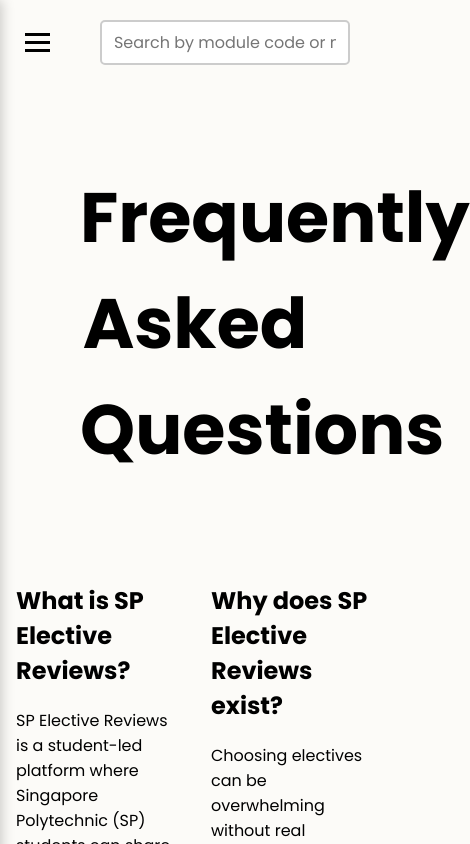
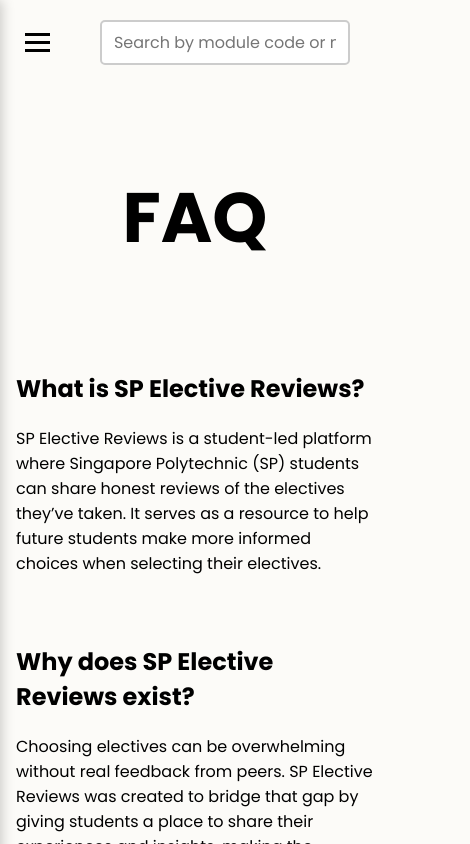
Before and after one commit to AidanG-05/sp-elective-site, a React (Vite) app in the folder elective-site/: page /faq in a window 390 px wide. Shown: the top 844 px of the page, 470 px wide, since content can reach past the window. Built offline with nearby package versions, Linux system fonts and the light colour scheme.

Commit message:
footer changes and faq title update

```diff
--- a/elective-site/src/SearchResults.jsx
+++ b/elective-site/src/SearchResults.jsx
@@ -3,6 +3,7 @@ import { useLocation } from "react-router-dom";
 import ModuleCard from "./components/moduleCard";
 import Hamburger from "./components/hamburger";
 import SearchBar from "./components/searchBar";
+import Footer from "./components/footer";
 
 
 function SearchResults() {
@@ -45,6 +46,9 @@ function SearchResults() {
         )}
       </div>
     </div>
+    <div className="footer-container">
+        <Footer />
+      </div>
     </>
   );
 }
--- a/elective-site/src/components/footer.jsx
+++ b/elective-site/src/components/footer.jsx
@@ -5,7 +5,7 @@ function Footer() {
     const DoverPoly = <a href="https://www.instagram.com/dover_poly?utm_source=ig_web_button_share_sheet&igsh=ZDNlZDc0MzIxNw==" style={{ color: '#e34066', fontWeight:'bold' }}>Dover Poly Team</a>;
 
     return (
-        <footer>
+        <footer className="footer-text">
             Created by {aidan} • {theyan} • {DoverPoly}
         </footer>
     );
--- a/elective-site/src/faq.jsx
+++ b/elective-site/src/faq.jsx
@@ -1,5 +1,6 @@
 import Hamburger from "./components/hamburger";
 import SearchBar from "./components/searchBar";
+import Footer from "./components/footer";
 
 function FAQ() {
   const faqs = [
@@ -52,7 +53,7 @@ function FAQ() {
     </div>
 
       <div className="faq-page">
-        <h1 className="faq-title">Frequently Asked Questions</h1>
+        <h1 className="faq-title">FAQ</h1>
         <div className="faq-list">
           {faqs.map((faq, index) => (
             <div className="faq-item" key={index}>
@@ -62,6 +63,9 @@ function FAQ() {
           ))}
         </div>
       </div>
+      <div className="footer-container">
+        <Footer />
+      </div>
     </>
   );
 }
--- a/elective-site/src/index.css
+++ b/elective-site/src/index.css
@@ -773,4 +773,21 @@ a:visited {
     font-family: 'Poppins';
     font-size: 15px
   }
+
+  .faq-list {
+    display: flex;
+    flex-direction: column;
+    gap: 2rem;
+    max-width: 1000px;
+    margin: 0 auto; /* center horizontally */
+    padding: 0 1rem; /* optional small padding on sides */
+  }
 }
+
+
+@media (max-width: 450px) {
+  footer {
+    font-family: 'Poppins';
+    font-size: 12px
+  }
+}
```
